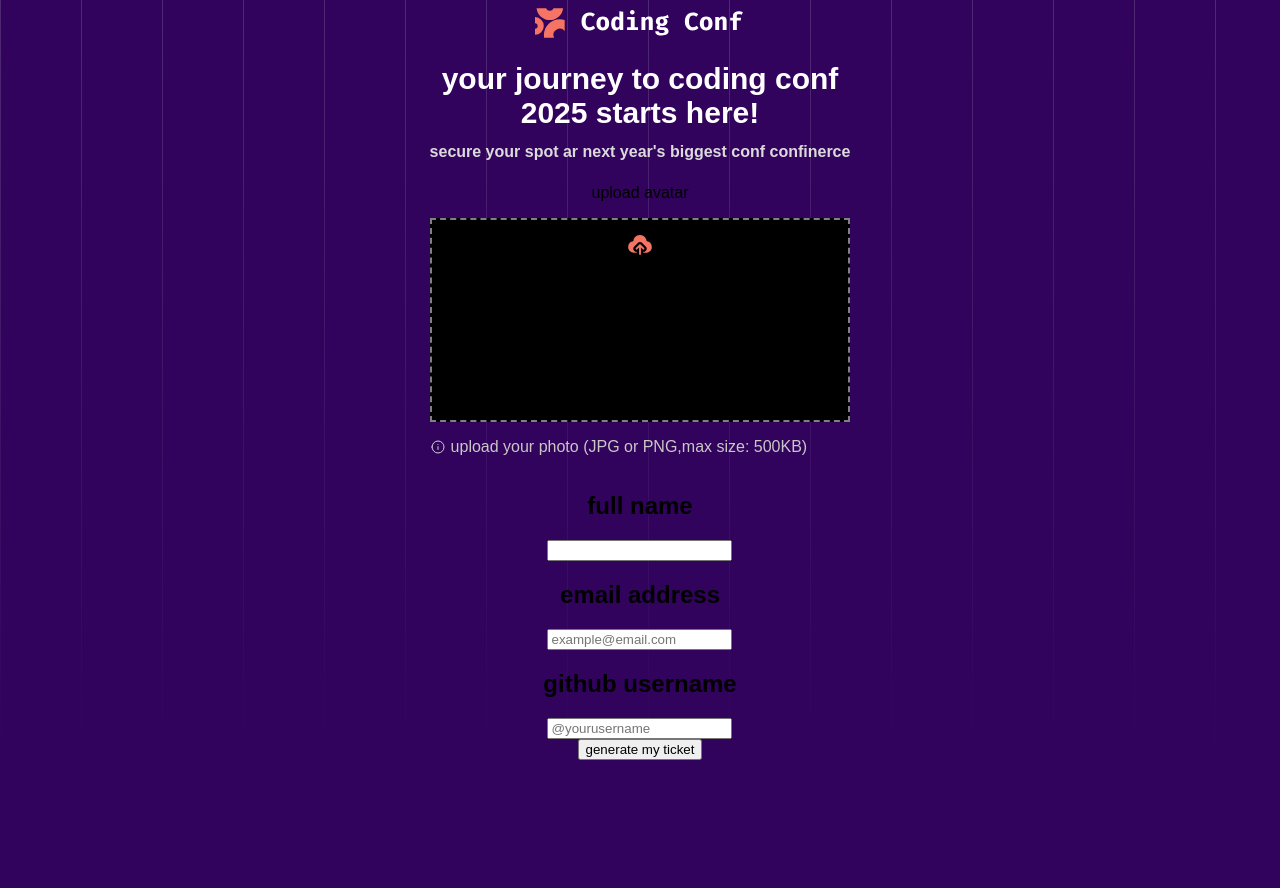
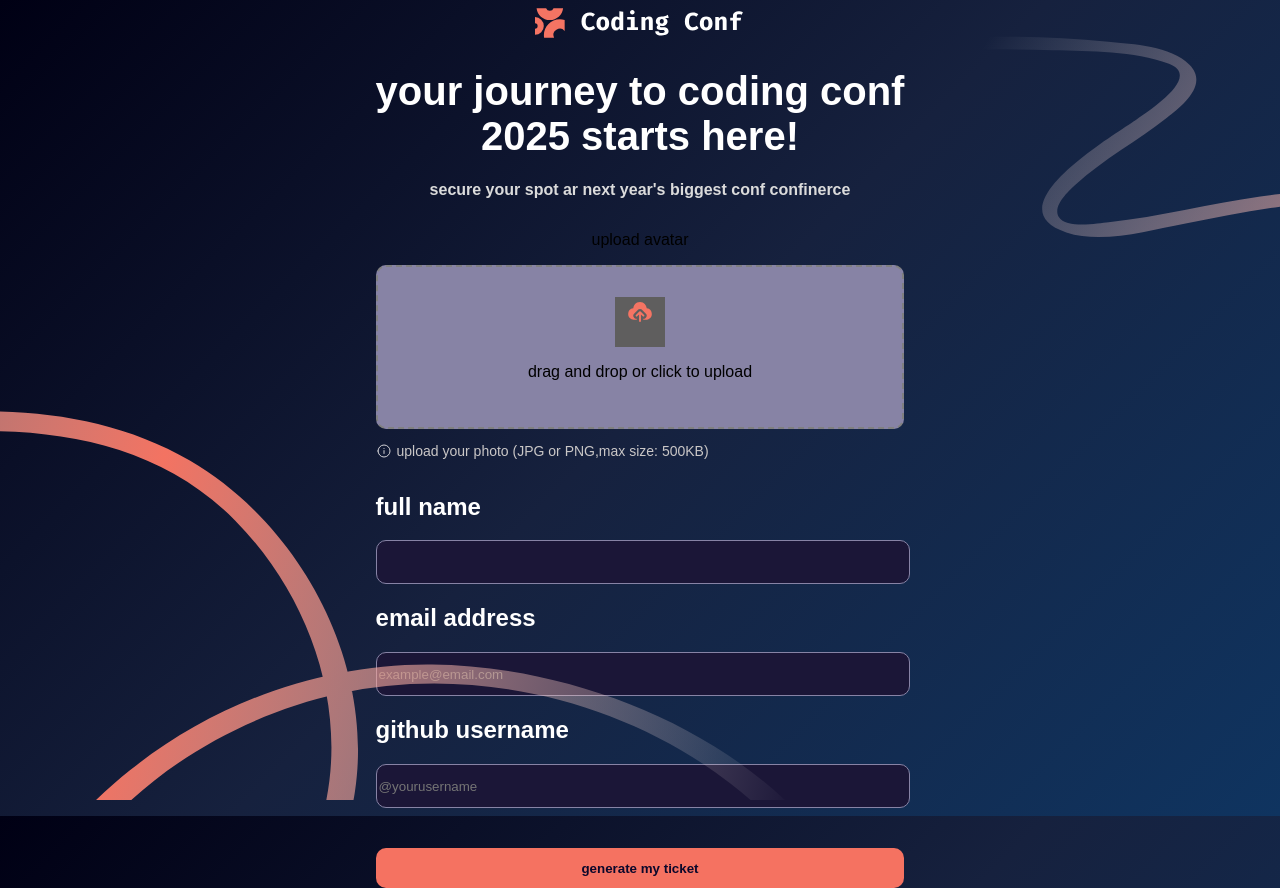
Before and after one commit to ligmasandro/adpoasjfpcjaPFCJ, a plain HTML site: page index.html in a window 1280 px wide. Before the commit the page ends 816 px from the top, so only its background shows below. Drawn offline with Linux system fonts and the light colour scheme.

Commit message:
Add files via upload

```diff
--- a/index.html
+++ b/index.html
@@ -18,20 +18,27 @@
       </h1>
       <p>upload avatar</p>
       <div class="first">
-        <img class="img-upload" src="assets/images/icon-upload.svg" alt="" />
+        <div class="mini-div">
+          <img class="img-upload" src="assets/images/icon-upload.svg" alt="" />
+        </div>
         <p>drag and drop or click to upload</p>
       </div>
       <div class="upload-div">
         <img src="assets/images/icon-info.svg" alt="" />
         <p class="drag">upload your photo (JPG or PNG,max size: 500KB)</p>
       </div>
-      <h2>full name</h2>
+      <div class="input-box">
+        <h2>full name</h2>
       <input type="text" />
       <h2>email address</h2>
       <input type="text" placeholder="example@email.com" />
       <h2>github username</h2>
       <input type="text" placeholder="@yourusername" />
+      </div>
+      <button class="btn">generate my ticket</button>
     </div>
-    <button>generate my ticket</button>
+
+    <img class="bottom-img" src="assets/images/pattern-squiggly-line-bottom-desktop.svg" alt="">
+    <img class="top-img" src="assets/images/pattern-squiggly-line-top.svg" alt="">
   </body>
 </html>
--- a/style.css
+++ b/style.css
@@ -1,6 +1,8 @@
 body {
   background-image: url(assets/images/pattern-lines.svg);
-  background-color: rgb(49, 3, 92);
+
+
+  background: linear-gradient( 135deg, #000014, #16213e, #0f3460);;
   align-items: center;
   text-align: center;
   height: 100vh;
@@ -10,7 +12,7 @@ body {
 }
 h1 {
   color: white;
-  font-size: 30px;
+  font-size: 40px;
 }
 span {
   font-size: 16px;
@@ -18,18 +20,74 @@ span {
 }
 .first {
   border: 2px dashed gray;
-  height: 180px;
+  height: 140px;
   padding-top: 10px;
   padding-bottom: 10px;
-  background-color: rgb(0, 0, 0);
+  background-color: hsl(247, 16%, 58%);
+  align-items: center;
+  justify-content: center;
+  display: flex;
+  flex-direction: column;
+  border-radius: 10px;
 }
-.img-upload {
-  border-color: gray;
+.mini-div{
+  border: qpx solid gray;
+  background-color: rgb(95, 94, 94);
 }
 .upload-div {
   display: flex;
   gap: 5px;
+  font-size: 14px;
 }
 .drag {
   color: rgb(202, 199, 199);
 }
+h2{
+  color: white;
+}
+input{
+  border: 1px solid hsl(247, 16%, 58%);
+  background-color: hsl(249, 43%, 15%);
+  height: 40px;
+  width: 100%;
+  border-radius: 10px;
+}
+.btn{
+  background-color:hsl(7, 88%, 67%) ;
+  display: flex;
+  justify-content: center;
+  align-items: center;
+  text-align: center;
+  color:hsl(248, 70%, 10%) ;
+  width: 100%;
+  margin-top: 40px;
+  border-radius: 10px;
+  height:40px;
+  border: none;
+  font-weight: 800;
+
+
+
+}
+
+.top-img{
+  position: absolute;
+  top: 30px;
+  right: 0px;
+}
+.bottom-img{
+  position: absolute;
+  bottom: 0px;
+  left: 0px;
+
+
+}
+.mini-div{
+  width: 50px;
+  height: 50px;
+  justify-content: center;
+  align-items: center;
+}
+.input-box{
+  text-align: start;
+}
```
